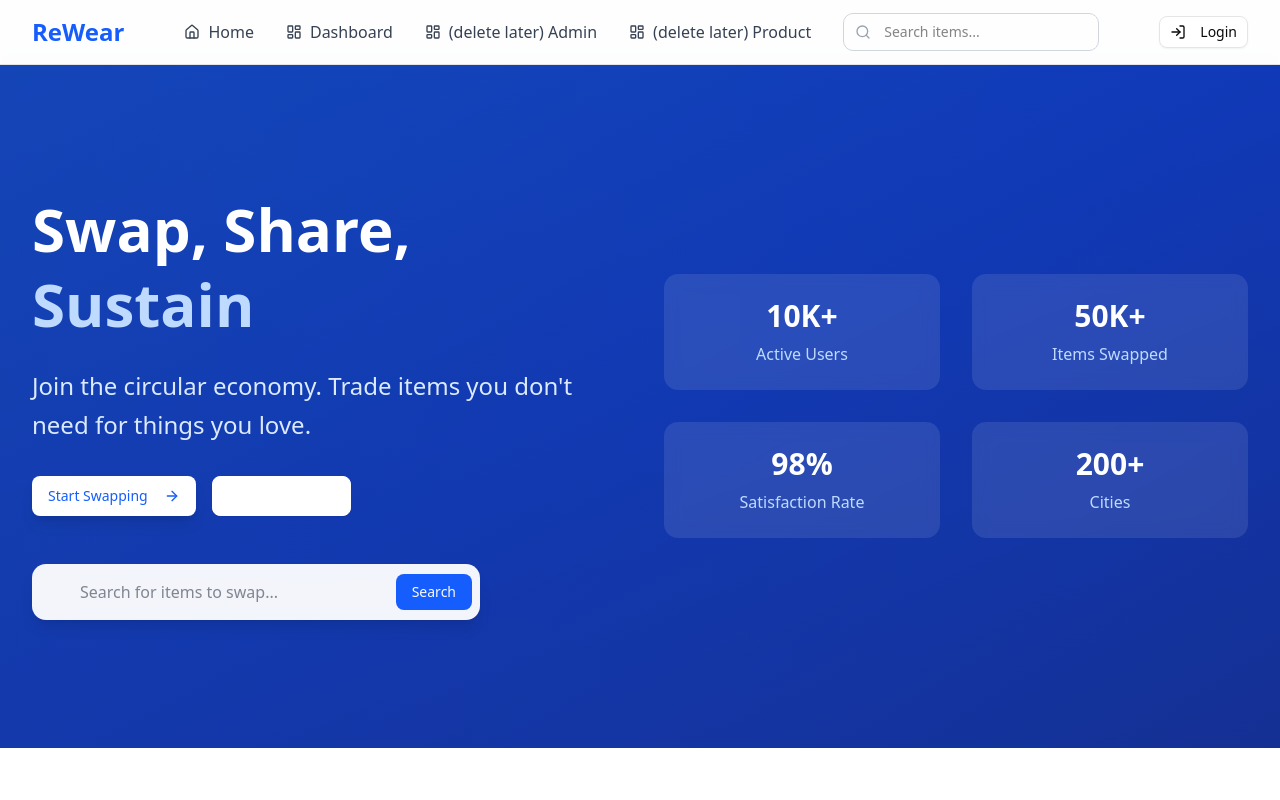
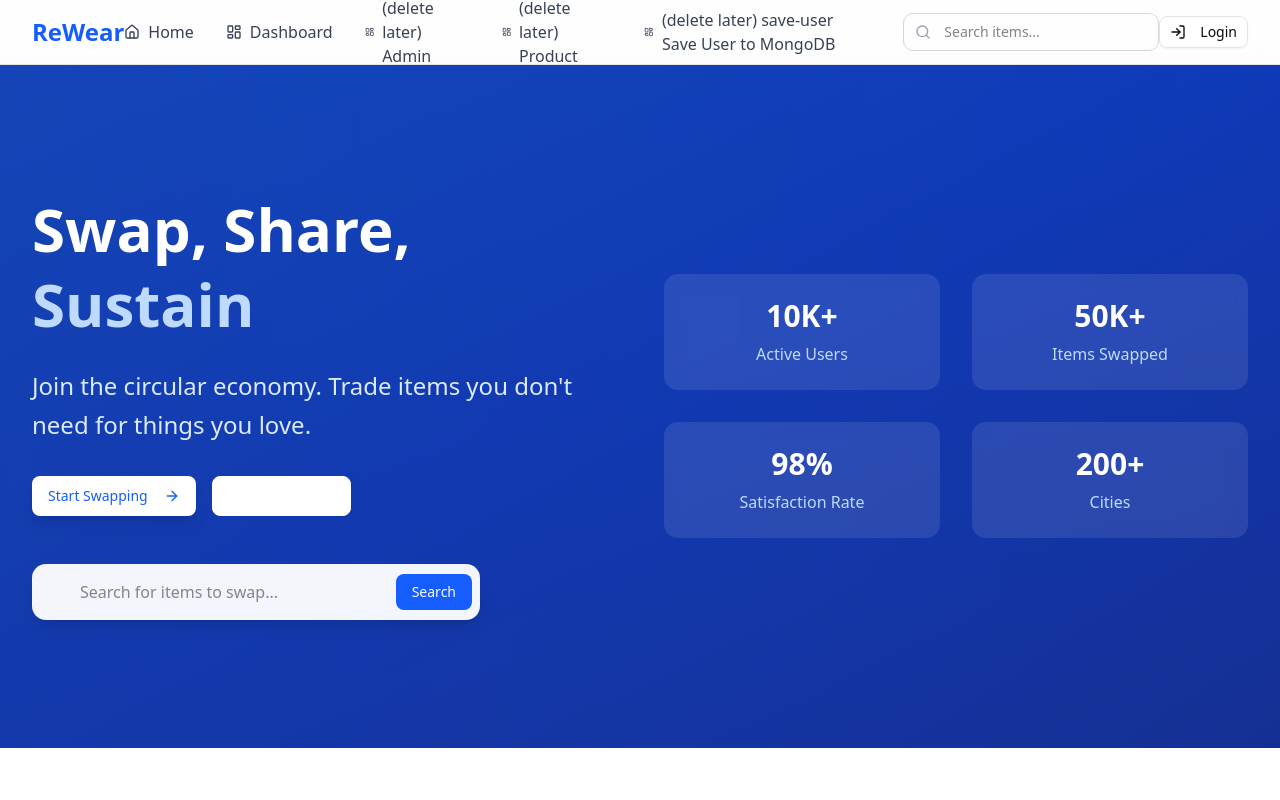
Before and after one commit to sombit-k/odoo-hackathon, a React (Vite) app in the folder frontend/: page /landingpage in a window 1280 px wide. Shown: the top 800 px of the page. Built offline with nearby package versions, Linux system fonts and the light colour scheme; no server answers.

Commit message:
feat: add SaveUserButton component for saving user data to MongoDB

```diff
--- a/frontend/src/components/Navbar.jsx
+++ b/frontend/src/components/Navbar.jsx
@@ -3,6 +3,7 @@ import React, { useState } from 'react';
 import { Link } from 'react-router-dom';
 import { Button } from "@/components/ui/button";
 import { Home, LayoutDashboard, Search, LogIn } from 'lucide-react';
+import SaveUserButton from '@/components/SaveUserButton'; // Ensure this component is correctly imported
 
 const Navbar = () => {
   const [searchTerm, setSearchTerm] = useState('');
@@ -52,6 +53,13 @@ const Navbar = () => {
               <LayoutDashboard className="w-4 h-4" />
               <span>(delete later) Product</span>
             </Link>
+            <Link //delete this later
+              to="/product"
+              className="flex items-center space-x-2 text-gray-700 hover:text-blue-600 transition-colors"
+            >
+              <LayoutDashboard className="w-4 h-4" />
+              <span>(delete later) save-user  <SaveUserButton /></span>
+            </Link>
 
             {/* Search Form */}
             <form onSubmit={handleSearch} className="flex items-center">
```
Also changed, not shown: frontend/src/components/SaveUserButton.jsx (renamed from frontend/src/SaveUserButton.jsx).
